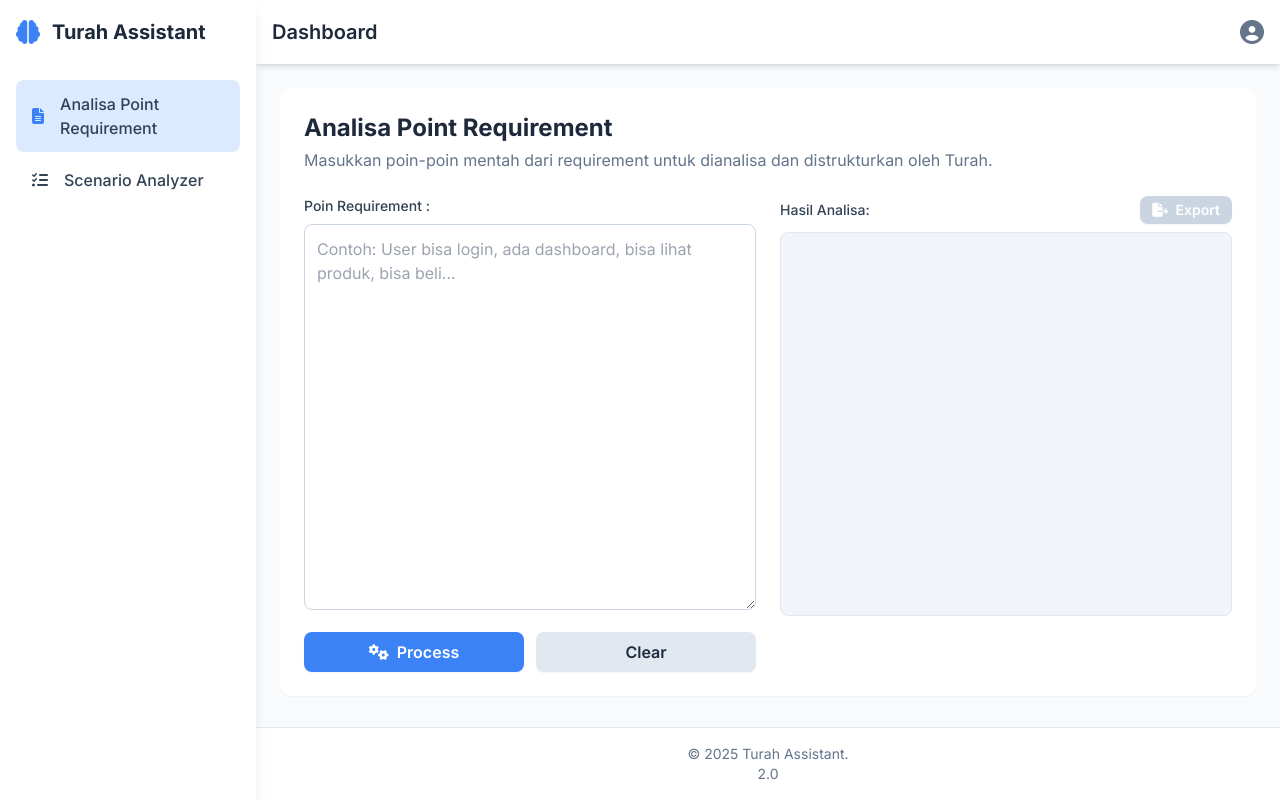
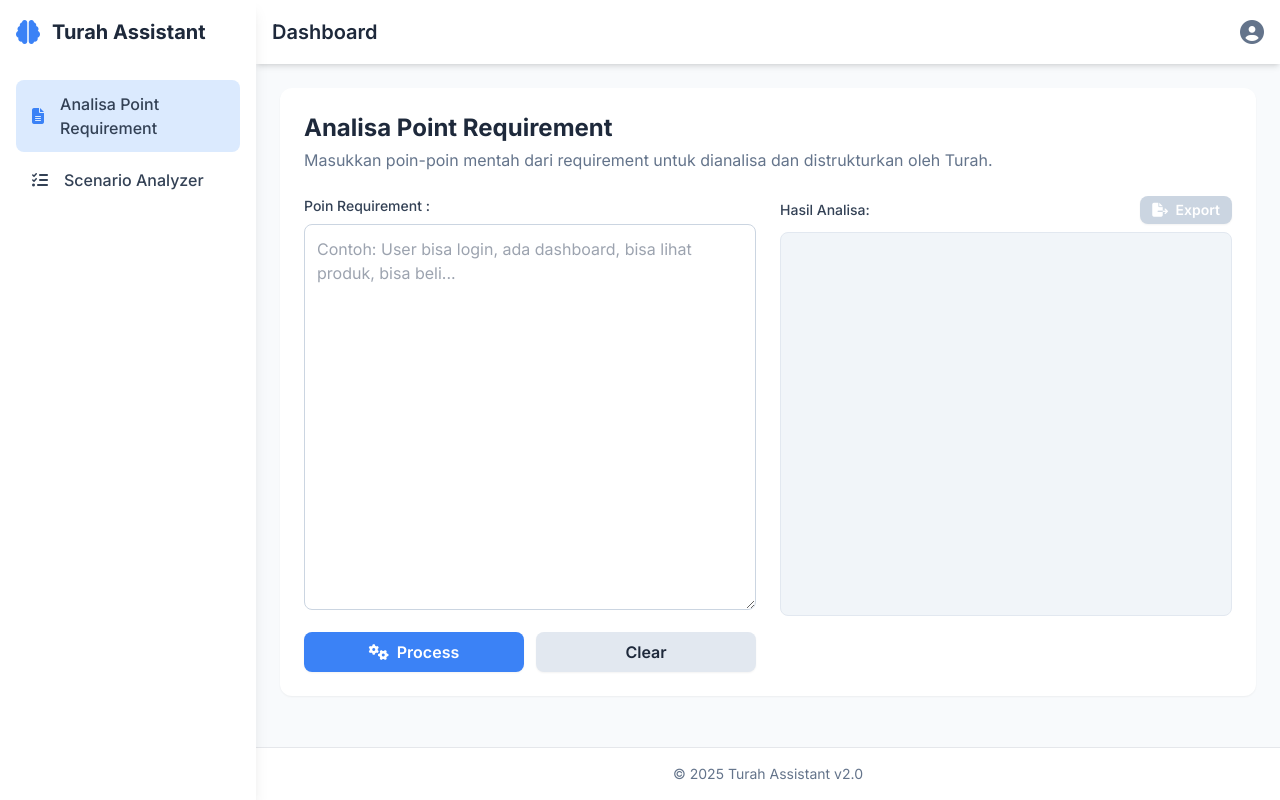
Before and after one commit to juansarea/turah-assistance, a plain HTML site: page index.html in a window 1280 px wide. Drawn offline with nearby package versions, Linux system fonts and the light colour scheme.

Commit message:
update version

```diff
--- a/config.js
+++ b/config.js
@@ -1,5 +1,5 @@
 export const VERSION = {
-    version: "2.0"
+    version: "© 2025 Turah Assistant v2.0"
 };
 export const API_CONFIG = {
     apiKey: "AIzaSyDHALOs_VpIGq7TdTPykGJClVe_QG4gC-o"
--- a/index.html
+++ b/index.html
@@ -145,7 +145,7 @@
 
         <!-- Footer -->
         <footer class="bg-white text-center text-sm p-4 text-slate-500 border-t">
-            © 2025 Turah Assistant.  <p id="version"></p>
+             <p id="version"></p>
         </footer>
     </div>
 
```
